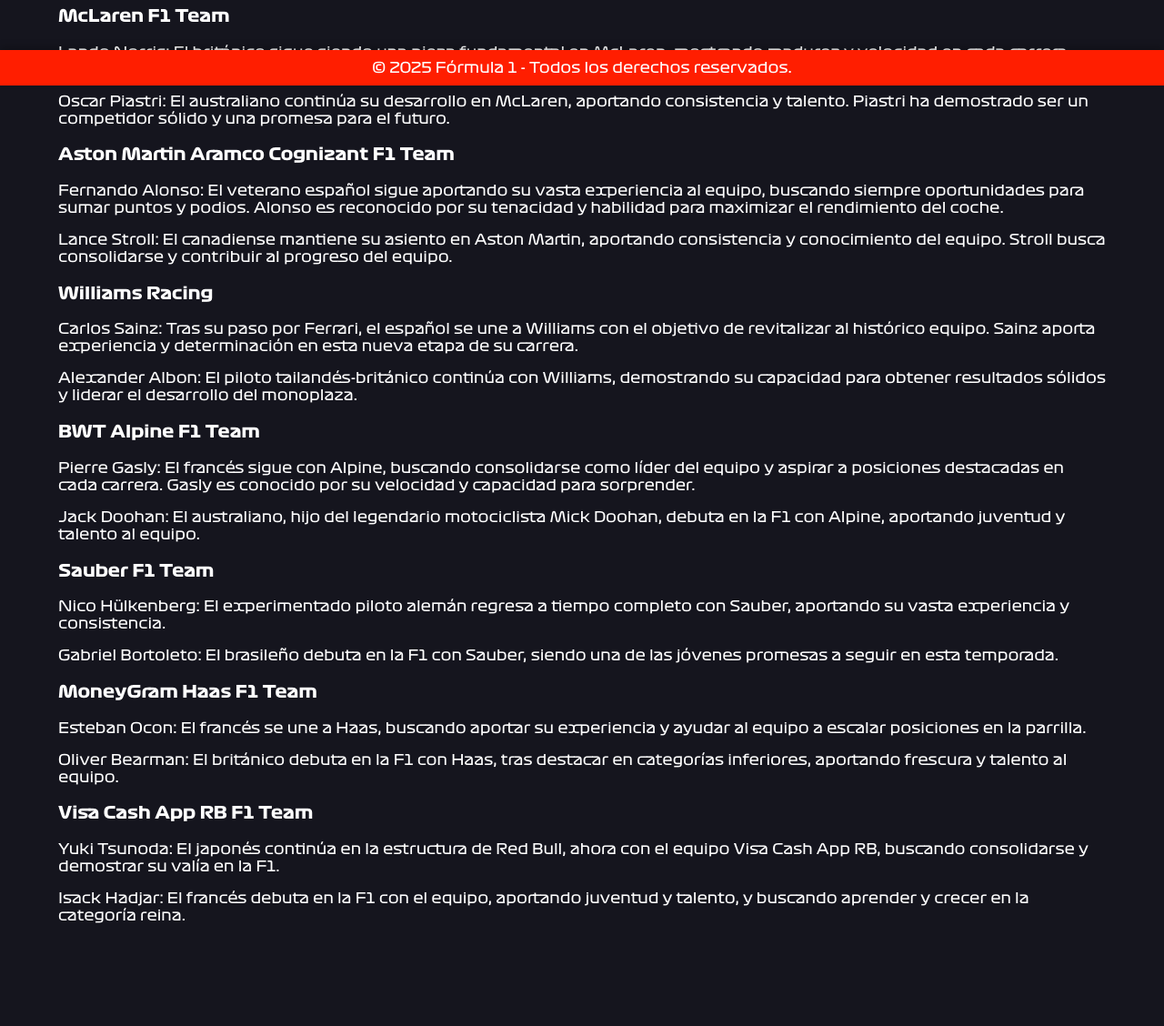
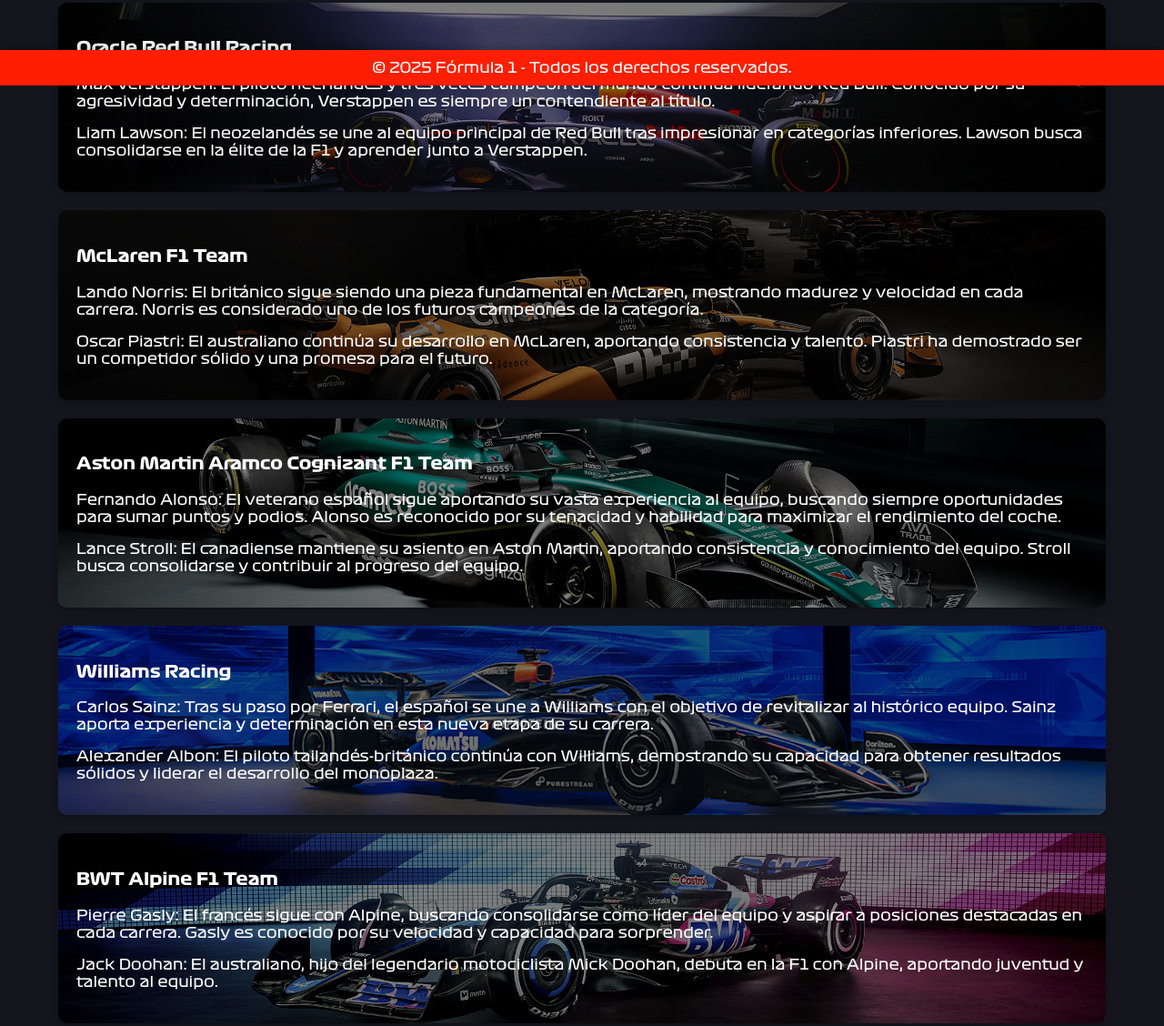
Before and after one commit to olista94/proyectoMaquetacion, a plain HTML site: page equipos.html in a window 1280 px wide. Shown: the part 706-1834 px from the top of the page at 91% size. Before the commit the page ends 1738 px from the top, so only its background shows below. Drawn offline with Linux system fonts and the light colour scheme.

Commit message:
styles: agregadas imagenes de equipos
- imagenes de equipos en cada equipo
- fondo de formulario del mismo color que el resto de inputs

```diff
--- a/css/style.css
+++ b/css/style.css
@@ -12,8 +12,8 @@
 
 /* Estilos generales */
 :root {
-    --primary-red: #FF1E00; /* Rojo Fórmula 1 */
-    --carbon-black: #15151E; /* Negro Fórmula 1 */
+    --primary-red: #FF1E00;
+    --carbon-black: #15151E;
     --white: #FFFFFF;
     --gray: #888888;
 }
@@ -84,15 +84,7 @@
     opacity: 1;
 }
 
-/* Hero Section */
-/* .hero {
-    background-image: url("/img/index.webp");
-    background-size: cover;
-    background-position: center;
-    text-align: center;
-    padding: 100px 20px;
-    position: relative;
-} */
+/* Hero */
 .hero {
     background-image: url("/img/index.webp");
     background-size: cover;
@@ -100,7 +92,7 @@
     text-align: center;
     padding: 100px 20px;
     position: relative;
-    min-height: calc(100vh - 140px); /* 100vh - altura del header y footer */
+    min-height: calc(100vh - 140px);
     display: flex;
     align-items: center;
     justify-content: center;
@@ -156,7 +148,7 @@
     }
 }
 
-/* Equipos Section */
+/* Equipos */
 .equipos-grid {
     display: grid;
     grid-template-columns: repeat(auto-fit, minmax(250px, 1fr));
@@ -164,12 +156,18 @@
     padding: 20px 0;
 }
 
+/* Estilo base para todos los equipos */
 .equipo {
-    background-color: var(--carbon-black);
     padding: 20px;
+    color: white;
+    background-size: cover;
+    background-position: center;
     border-radius: 10px;
+    margin-bottom: 20px;
     box-shadow: 0 4px 8px rgba(0, 0, 0, 0.2);
     transition: transform 0.3s ease, box-shadow 0.3s ease;
+    position: relative;
+    overflow: hidden;
 }
 
 .equipo:hover {
@@ -177,12 +175,67 @@
     box-shadow: 0 8px 16px rgba(0, 0, 0, 0.3);
 }
 
-.equipo h3 {
-    color: var(--primary-red);
-    margin-bottom: 10px;
+/* Fondo semitransparente para mejorar la legibilidad */
+.equipo::before {
+    content: '';
+    position: absolute;
+    top: 0;
+    left: 0;
+    right: 0;
+    bottom: 0;
+    background: rgba(0, 0, 0, 0.5);
+    border-radius: 10px;
+    z-index: 1;
 }
 
-/* Calendario Section */
+.equipo h3,
+.equipo p {
+    position: relative;
+    z-index: 2;
+}
+
+/* Estilos específicos para cada equipo (imágenes de fondo) */
+.ferrari {
+    background-image: url('../img/equipos/ferrari.webp');
+}
+
+.mercedes {
+    background-image: url('../img/equipos/mercedes.webp');
+}
+
+.redbull {
+    background-image: url('../img/equipos/redbull.webp');
+}
+
+.mclaren {
+    background-image: url('../img/equipos/mclaren.webp');
+}
+
+.astonmartin {
+    background-image: url('../img/equipos/astonmartin.webp');
+}
+
+.williams {
+    background-image: url('../img/equipos/williams.webp');
+}
+
+.alpine {
+    background-image: url('../img/equipos/alpine.webp');
+}
+
+.sauber {
+    background-image: url('../img/equipos/sauber.webp');
+}
+
+.haas {
+    background-image: url('../img/equipos/haas.webp');
+}
+
+.rb {
+    background-image: url('../img/equipos/rb.webp');
+}
+
+/* Calendario */
 .calendario-grid {
     display: grid;
     grid-template-columns: repeat(auto-fit, minmax(250px, 1fr));
@@ -208,7 +261,7 @@
     margin-bottom: 10px;
 }
 
-/* Formulario de Contacto */
+/* Contacto */
 form {
     display: flex;
     flex-direction: column;
@@ -220,7 +273,8 @@
     font-weight: bold;
 }
 
-form input, form select, form textarea {
+form input, form select, form textarea, form option {
+    font-family: "f1", sans-serif;
     padding: 10px;
     border-radius: 5px;
     border: 1px solid var(--gray);
@@ -235,6 +289,7 @@
 }
 
 form button {
+    font-family: "f1", sans-serif;
     background-color: var(--primary-red);
     color: var(--white);
     padding: 10px 20px;
@@ -258,6 +313,7 @@
     width: 100%;
     bottom: 0;
     box-shadow: 0 -4px 8px rgba(0, 0, 0, 0.2);
+    z-index: 100;
 }
 
 footer p {
--- a/equipos.html
+++ b/equipos.html
@@ -26,89 +26,98 @@
         <section class="content">
             <div class="container">
                 <h2>Equipos y Pilotos</h2>
-                <p>Estes son los equipos y pilotos que competirán en esta apasionante temporada 2025.</p>
+                <p>Estos son los equipos y pilotos que competirán en esta apasionante temporada 2025.</p>
+
+                <div class="equipo ferrari">
                     <h3>Scuderia Ferrari</h3>
-
-                <p>Lewis Hamilton: El siete veces campeón del mundo se une a Ferrari en 2025, buscando ampliar su legado
-                    en la F1. Conocido por su destreza y experiencia, Hamilton aporta una combinación de velocidad y
-                    estrategia al equipo italiano.</p>
+                    <p>Lewis Hamilton: El siete veces campeón del mundo se une a Ferrari en 2025, buscando ampliar su
+                        legado en la F1. Conocido por su destreza y experiencia, Hamilton aporta una combinación de
+                        velocidad y estrategia al equipo italiano.</p>
 
                     <p>Charles Leclerc: El talentoso piloto monegasco continúa con Ferrari, consolidándose como uno de
-                    los contendientes más fuertes en la parrilla. Su habilidad para extraer el máximo rendimiento del
-                    monoplaza lo convierte en una pieza clave para las aspiraciones de Ferrari.
+                        los contendientes más fuertes en la parrilla. Su habilidad para extraer el máximo rendimiento
+                        del monoplaza lo convierte en una pieza clave para las aspiraciones de Ferrari.
                     </p>
+                </div>
 
+                <div class="equipo mercedes">
                     <h3>Mercedes AMG F1 Team</h3>
-                <p>George Russell: El joven británico sigue con Mercedes, demostrando consistencia y velocidad. Russell
-                    ha mostrado un crecimiento constante y se espera que sea uno de los protagonistas en la lucha por el
-                    campeonato.</p>
+                    <p>George Russell: El joven británico sigue con Mercedes, demostrando consistencia y velocidad.
+                        Russell ha mostrado un crecimiento constante y se espera que sea uno de los protagonistas en la
+                        lucha por el campeonato.</p>
 
-                <p>Andrea Kimi Antonelli: Debutante italiano en la F1, Antonelli es una de las promesas más destacadas
-                    del automovilismo. Su ascenso a Mercedes refleja la confianza del equipo en su potencial y talento.
+                    <p>Andrea Kimi Antonelli: Debutante italiano en la F1, Antonelli es una de las promesas más
+                        destacadas del automovilismo. Su ascenso a Mercedes refleja la confianza del equipo en su
+                        potencial y talento.
                     </p>
+                </div>
 
+                <div class="equipo redbull">
                     <h3>Oracle Red Bull Racing</h3>
-                <p>Max Verstappen: El piloto neerlandés y múltiple campeón del mundo continúa liderando Red Bull.
-                    Conocido
-                    por su agresividad y determinación, Verstappen es siempre un contendiente al título.</p>
+                    <p>Max Verstappen: El piloto neerlandés y tres veces campeón del mundo continúa liderando Red Bull.
+                        Conocido por su agresividad y determinación, Verstappen es siempre un contendiente al título.
+                    </p>
                     <p>Liam Lawson: El neozelandés se une al equipo principal de Red Bull tras impresionar en categorías
                         inferiores. Lawson busca consolidarse en la élite de la F1 y aprender junto a Verstappen.</p>
+                </div>
 
+                <div class="equipo mclaren">
                     <h3>McLaren F1 Team</h3>
                     <p>Lando Norris: El británico sigue siendo una pieza fundamental en McLaren, mostrando madurez y
-                    velocidad
-                    en cada carrera. Norris es considerado uno de los futuros campeones de la categoría.</p>
-                <p>Oscar Piastri: El australiano continúa su desarrollo en McLaren, aportando consistencia y talento.
-                    Piastri ha demostrado ser un competidor sólido y una promesa para el futuro.</p>
-
+                        velocidad en cada carrera. Norris es considerado uno de los futuros campeones de la categoría.
+                    </p>
+                    <p>Oscar Piastri: El australiano continúa su desarrollo en McLaren, aportando consistencia y
+                        talento. Piastri ha demostrado ser un competidor sólido y una promesa para el futuro.</p>
+                </div>
+                <div class="equipo astonmartin">
                     <h3>Aston Martin Aramco Cognizant F1 Team</h3>
-                <p>Fernando Alonso: El veterano español sigue aportando su vasta experiencia al equipo, buscando siempre
-                    oportunidades para sumar puntos y podios. Alonso es reconocido por su tenacidad y habilidad para
-                    maximizar el rendimiento del coche.</p>
+                    <p>Fernando Alonso: El veterano español sigue aportando su vasta experiencia al equipo, buscando
+                        siempre oportunidades para sumar puntos y podios. Alonso es reconocido por su tenacidad y
+                        habilidad para maximizar el rendimiento del coche.</p>
                     <p>Lance Stroll: El canadiense mantiene su asiento en Aston Martin, aportando consistencia y
-                    conocimiento
-                    del equipo. Stroll busca consolidarse y contribuir al progreso del equipo.</p>
-
+                        conocimiento del equipo. Stroll busca consolidarse y contribuir al progreso del equipo.</p>
+                </div>
+                <div class="equipo williams">
                     <h3>Williams Racing</h3>
-                <p>Carlos Sainz: Tras su paso por Ferrari, el español se une a Williams con el objetivo de revitalizar
-                    al
-                    histórico equipo. Sainz aporta experiencia y determinación en esta nueva etapa de su carrera.</p>
-                <p>Alexander Albon: El piloto tailandés-británico continúa con Williams, demostrando su capacidad para
-                    obtener resultados sólidos y liderar el desarrollo del monoplaza.</p>
-
+                    <p>Carlos Sainz: Tras su paso por Ferrari, el español se une a Williams con el objetivo de
+                        revitalizar al histórico equipo. Sainz aporta experiencia y determinación en esta nueva etapa de
+                        su carrera.
+                    </p>
+                    <p>Alexander Albon: El piloto tailandés-británico continúa con Williams, demostrando su capacidad
+                        para obtener resultados sólidos y liderar el desarrollo del monoplaza.</p>
+                </div>
+                <div class="equipo alpine">
                     <h3>BWT Alpine F1 Team</h3>
-
-                <p>Pierre Gasly: El francés sigue con Alpine, buscando consolidarse como líder del equipo y aspirar a
-                    posiciones destacadas en cada carrera. Gasly es conocido por su velocidad y capacidad para
+                    <p>Pierre Gasly: El francés sigue con Alpine, buscando consolidarse como líder del equipo y aspirar
+                        a posiciones destacadas en cada carrera. Gasly es conocido por su velocidad y capacidad para
                         sorprender.</p>
                     <p>Jack Doohan: El australiano, hijo del legendario motociclista Mick Doohan, debuta en la F1 con
-                    Alpine,
-                    aportando juventud y talento al equipo.</p>
-
+                        Alpine, aportando juventud y talento al equipo.</p>
+                </div>
+                <div class="equipo sauber">
                     <h3>Sauber F1 Team</h3>
-
-                <p>Nico Hülkenberg: El experimentado piloto alemán regresa a tiempo completo con Sauber, aportando su
-                    vasta
-                    experiencia y consistencia.</p>
+                    <p>Nico Hülkenberg: El experimentado piloto alemán regresa a tiempo completo con Sauber, aportando
+                        su vasta experiencia y consistencia.</p>
                     <p>Gabriel Bortoleto: El brasileño debuta en la F1 con Sauber, siendo una de las jóvenes promesas a
-                    seguir
-                    en esta temporada.</p>
-
+                        seguir en esta temporada.</p>
+                </div>
+                <div class="equipo haas">
                     <h3>MoneyGram Haas F1 Team</h3>
 
-                <p>Esteban Ocon: El francés se une a Haas, buscando aportar su experiencia y ayudar al equipo a escalar
-                    posiciones en la parrilla.</p>
+                    <p>Esteban Ocon: El francés se une a Haas, buscando aportar su experiencia y ayudar al equipo a
+                        escalar posiciones en la parrilla.</p>
                     <p>Oliver Bearman: El británico debuta en la F1 con Haas, tras destacar en categorías inferiores,
-                    aportando
-                    frescura y talento al equipo.</p>
-
+                        aportando frescura y talento al equipo.</p>
+                </div>
+                <div class="equipo rb">
                     <h3>Visa Cash App RB F1 Team</h3>
 
-                <p>Yuki Tsunoda: El japonés continúa en la estructura de Red Bull, ahora con el equipo Visa Cash App RB,
-                    buscando consolidarse y demostrar su valía en la F1.</p>
+                    <p>Yuki Tsunoda: El japonés continúa en la estructura de Red Bull, ahora con el equipo Visa Cash App
+                        RB, buscando consolidarse y demostrar su valía en la F1.</p>
                     <p>Isack Hadjar: El francés debuta en la F1 con el equipo, aportando juventud y talento, y buscando
                         aprender y crecer en la categoría reina.</p>
                     </p>
+                </div>
             </div>
         </section>
     </main>
```
Also changed, not shown: contacto.html (+6 -6 lines), img/equipos/alpine.webp (added), img/equipos/astonmartin.webp (added), img/equipos/ferrari.webp (added), img/equipos/haas.webp (added), img/equipos/mclaren.webp (added), img/equipos/mercedes.webp (added), img/equipos/rb.webp (added), img/equipos/redbull.webp (added), img/equipos/sauber.webp (added), img/equipos/williams.webp (added). Lines whose indentation alone changed are shown as unchanged.
